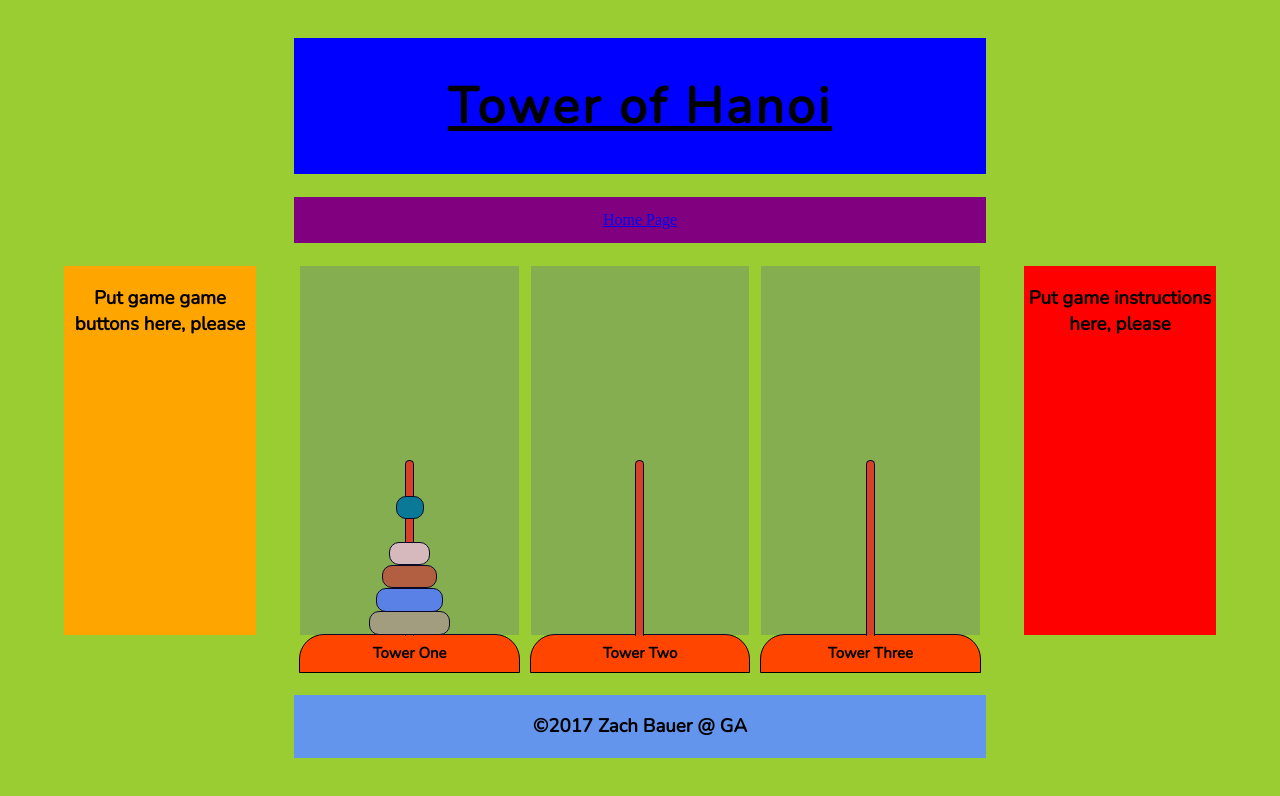
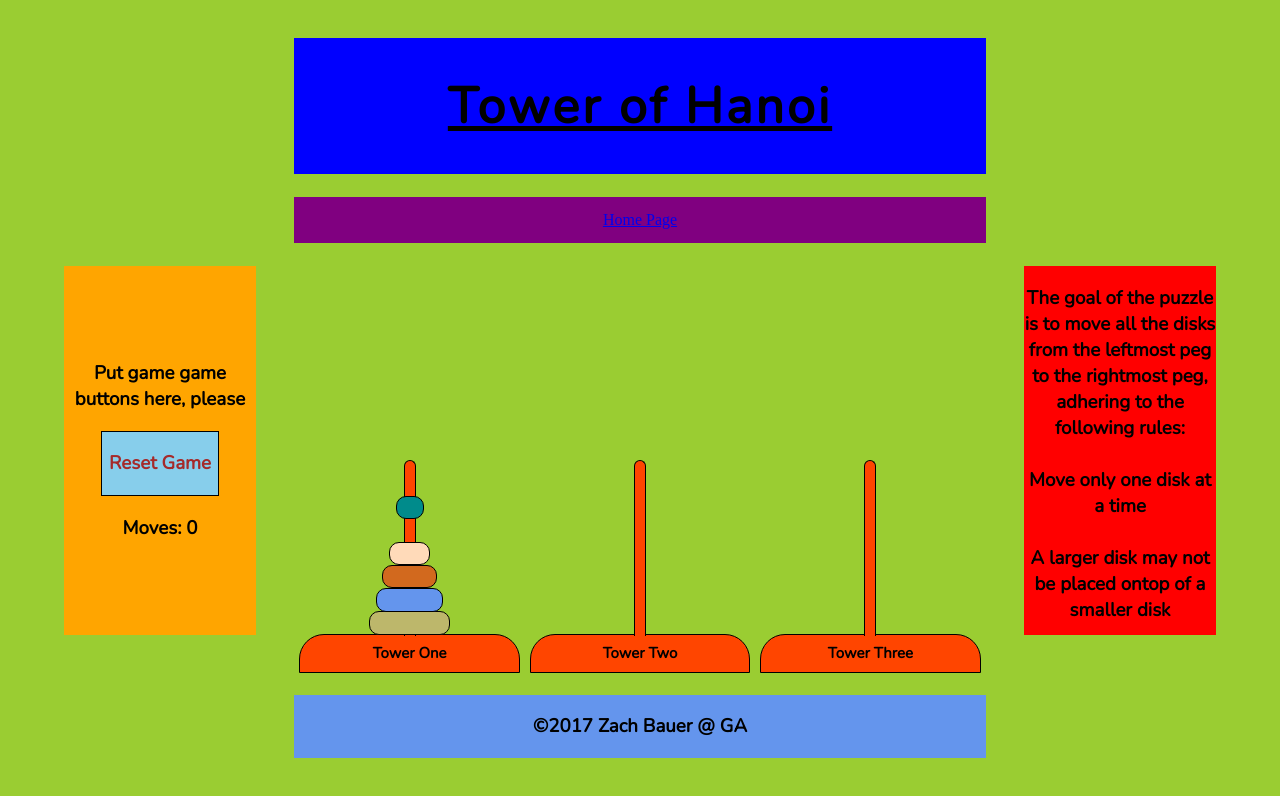
Before and after one commit to WrylyRiley/Tower-of-Hanoi, a website: page index.html in a window 1280 px wide. Both pictures are taken after a click on the element 409 px from the left and 450 px from the top of the page. Drawn offline with nearby package versions, Linux system fonts and the light colour scheme.

Commit message:
FInally finished with actual game and adding polish. I prefer Kielbasa, but a move counter works I guess.

```diff
--- a/index.html
+++ b/index.html
@@ -20,6 +20,12 @@
       </nav>
       <aside class="game-buttons">
         <h3>Put game game buttons here, please</h3>
+        <a class="reset-button" onclick="resetGame()">
+          <h3>Reset Game</h3>
+        </a>
+        <div>
+          <h3 id="moveCounter">Moves: 0</h3>
+        </div>
       </aside>
 
       <!-- bases -->
@@ -43,7 +49,13 @@
 
 
       <aside class="instructions">
-        <h3>Put game instructions here, please</h3>
+        <h3>The goal of the puzzle is to move all the disks from the leftmost peg to the rightmost peg, adhering to the following
+          rules:
+          <br/>
+          <br/>Move only one disk at a time
+          <br/>
+          <br/>A larger disk may not be placed ontop of a smaller disk
+        </h3>
       </aside>
       <footer>
         <h3>&copy;2017 Zach Bauer @ GA</h3>
--- a/script-new.js
+++ b/script-new.js
@@ -83,6 +83,7 @@ var gameVars = {
   maxDisks: 15,
   diskHovering: false,
   diskHoveringWhere: null,
+  previouslyClickedTower: null,
   moves: 0
 }
 
@@ -100,15 +101,34 @@ var disks = {
 // End Game Variables
 
 // GAME START //
+function initializeParameters() {
+  $("discRange").attr({
+    min: gameVars.minDisks,
+    max: gameVars.maxDisks
+  })
+}
 
-initialGenerateDisks()
-generateEventListeners()
+function changeDiscs(newDiscNum) {
+  numDisks = parseInt(newDiscNum)
+  resetGame()
+}
+
+function resetGame() {
+  $(".game-piece").remove()
+  gameVars.moves = 0
+  updateMoves()
+
+  initializeParameters()
+  initialGenerateDisks()
+  generateEventListeners()
+}
+
+resetGame()
 // END GAME START //
 
 // MODEL CONTROLLER //
 
 function initialGenerateDisks() {
-  gameVars.moves = 0
   let row = 1,
     col = 1
   // Set tower height
@@ -124,7 +144,10 @@ function initialGenerateDisks() {
     // create new div
     let newDiv = $("<div></div>")
     // set ID for later usage
-    newDiv.attr("id", `disk-${newDisk.diskNum}`)
+    newDiv.attr({
+      id: `disk-${newDisk.diskNum}`,
+      class: "game-piece"
+    })
     // Append blank div to game-container
     newDiv.appendTo($(".game-container"))
     // Push new disk's number to array for later validation. They're pushed in opposite order so popping will always return the top disk
@@ -154,9 +177,12 @@ function generateEventListeners() {
     $(".game-container").append(newTower)
     // attach event listener
     newTower.on("click", function() {
+      gameVars.previouslyClickedTower = $(this).attr("id")
       diskHover($(this).attr("id"))
       updateView()
     })
+    //add game-piece class to event listeners
+    newTower.attr("class", "game-piece")
     // Change CSS to make it fit the proper dimensions
     newTower.css({
       "grid-row": "5 / span 16",
@@ -165,7 +191,6 @@ function generateEventListeners() {
       height: "100%",
       width: "95%",
       "justify-self": "center",
-      "background-color": "rgba(50, 50, 200, 0.2)",
       // make sure it's on top of everything else
       "z-index": "10"
     })
@@ -175,7 +200,7 @@ function generateEventListeners() {
 function diskHover(towerID) {
   // grabs top-most disks from tower array
   // logic check for origin tower or destination tower
-  if (gameVars.diskHoveringWhere) {
+  if (gameVars.diskHoveringWhere != null) {
     // there is an origin tower, and this run will be to place the disk in a new place
     var topDisk = disks[gameVars.diskHoveringWhere]
     topDisk = topDisk[topDisk.length - 1]
@@ -185,10 +210,9 @@ function diskHover(towerID) {
     gameVars.diskHoveringWhere = towerID
     topDisk = topDisk[topDisk.length - 1]
   }
-
   // checks if a disk is already hovering
   // checks if the clicked tower has any disks
-  if (!gameVars.diskHovering && disks[towerID]) {
+  if (!gameVars.diskHovering && disks[towerID].length > 0) {
     // flags for a hovering disk
     gameVars.diskHovering = true
     // sets origin tower of newly hovering disk
@@ -200,7 +224,7 @@ function diskHover(towerID) {
       // Condition where origin tower equals destinaton tower
       // remove hovering flag
       gameVars.moves++
-      gameVars.diskIsHovering = false
+      gameVars.diskHovering = false
       // lowers disk
       topDisk.adjustRow(1)
       // null out origin tower
@@ -215,7 +239,7 @@ function diskHover(towerID) {
         if (checkDiskSize(topDisk, towerID)) {
           swapDisks(topDisk, towerID)
         } else {
-          // if this test faisl, the disk will just set itself back down with no other feedback
+          // if this test fails, the disk will just set itself back down with no other feedback
           diskHover(gameVars.diskHoveringWhere)
         }
       }
@@ -225,12 +249,16 @@ function diskHover(towerID) {
 
 function swapDisks(topDisk, towerDestination) {
   gameVars.moves++
+  gameVars.diskHovering = false
+
   disks[gameVars.diskHoveringWhere].pop()
   disks[towerDestination].push(topDisk)
   //Returns 3-5
   topDisk.setCol(towerDestination[towerDestination.length - 1])
   //returns relative row, sets to absolute row
-  topDisk.setRow(towerDestination[towerDestination.length])
+  topDisk.setRow(disks[towerDestination].length)
+
+  gameVars.diskHoveringWhere = null
 }
 function checkDiskSize(topDisk, towerID) {
   //if passed disk's number is less than that of the destination tower's top-most disk's number, return true
@@ -243,7 +271,7 @@ function checkDiskSize(topDisk, towerID) {
 }
 
 function winCondition() {
-  if (!disks["tower-3"] && !disks["tower-4"] && disks["tower-4"]) {
+  if (disks["tower-3"].length === 0 && disks["tower-4"].length === 0) {
     alert("You Win!")
   }
 }
@@ -261,6 +289,10 @@ function updateView() {
       })
     }
   }
+  updateMoves()
 }
 
+function updateMoves() {
+  $("#moveCounter").html(`Moves: ${gameVars.moves}`)
+}
 // END VIEW CONTROLLER //
--- a/style.css
+++ b/style.css
@@ -48,6 +48,17 @@ nav {
   background-color: orange;
   grid-row: 5 / span 16;
   grid-column: 1 / span 1;
+  display: flex;
+  justify-content: center;
+  align-items: center;
+  flex-direction: column;
+}
+
+.reset-button {
+  background-color: skyblue;
+  color: brown;
+  width: 60%;
+  border: 1px solid black;
 }
 
 .instructions {
@@ -109,7 +120,7 @@ h3 {
 /* Tower CSS */
 .tower {
   height: 100px;
-  width: 7px;
+  width: 10px;
   justify-self: center;
   align-self: end;
   background-color: orangered;
```
Also changed, not shown: 170220162844-myhanoi-background-full-169.jpg (added).
